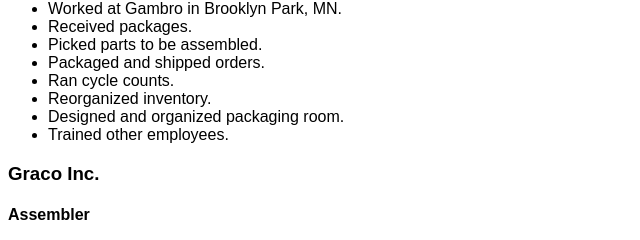
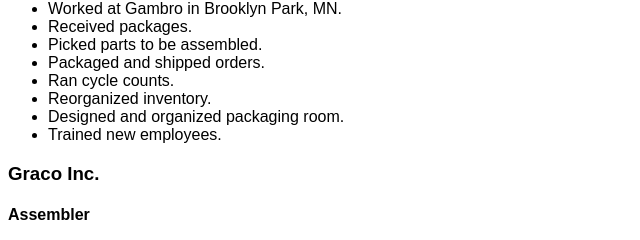
Before and after one commit to blakepeterson441/blakepeterson441.github.io, a plain HTML site: page index.html in a window 1280 px wide. Shown: the part 707-947 px from the top of the page, 0-640 px from the left. Drawn offline with Linux system fonts and the light colour scheme.

Commit message:
updated resume

```diff
--- a/index.html
+++ b/index.html
@@ -36,7 +36,7 @@
          <li>Ran cycle counts.</li>
          <li>Reorganized inventory.</li>
          <li>Designed and organized packaging room.</li>
-         <li>Trained other employees.</li>
+         <li>Trained new employees.</li>
         </ul>
 
      <h3>Graco Inc.</h3>
```
